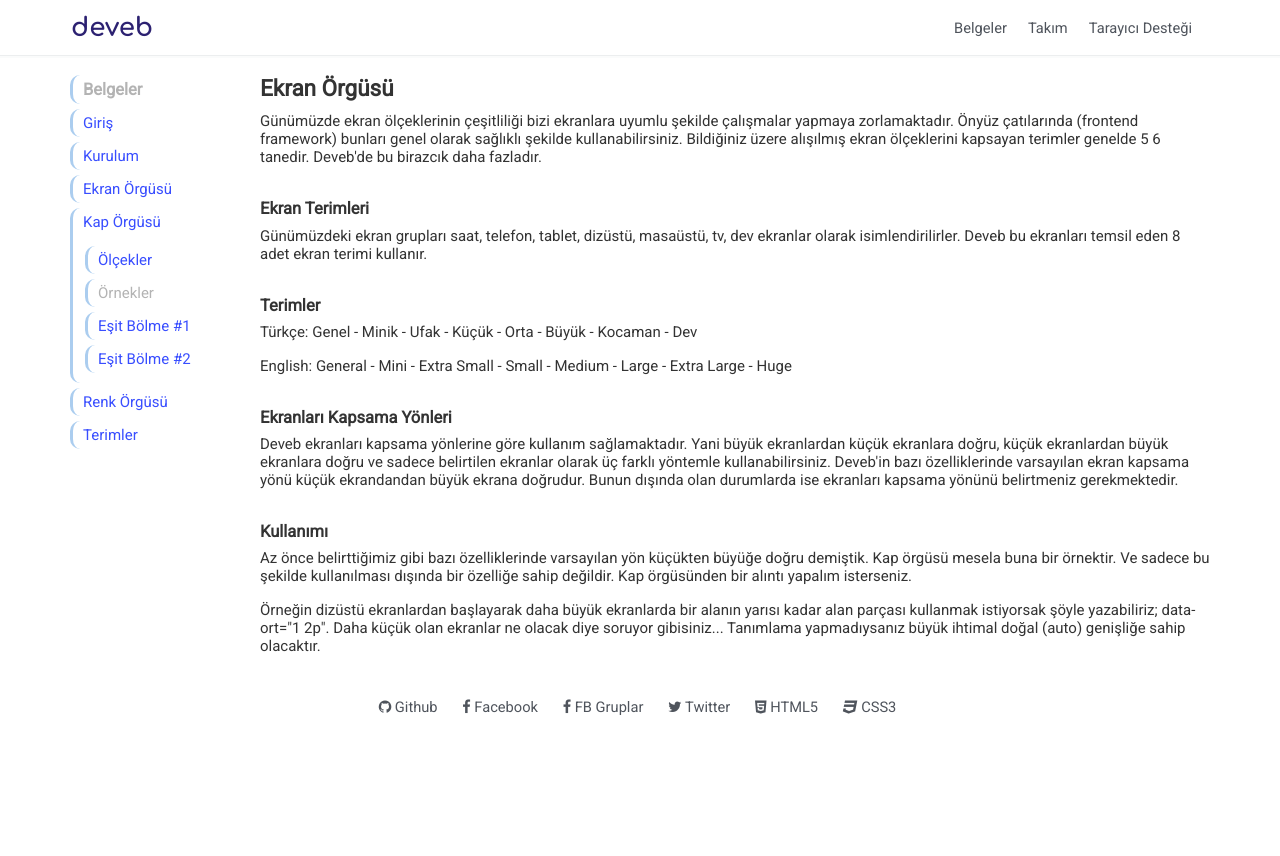
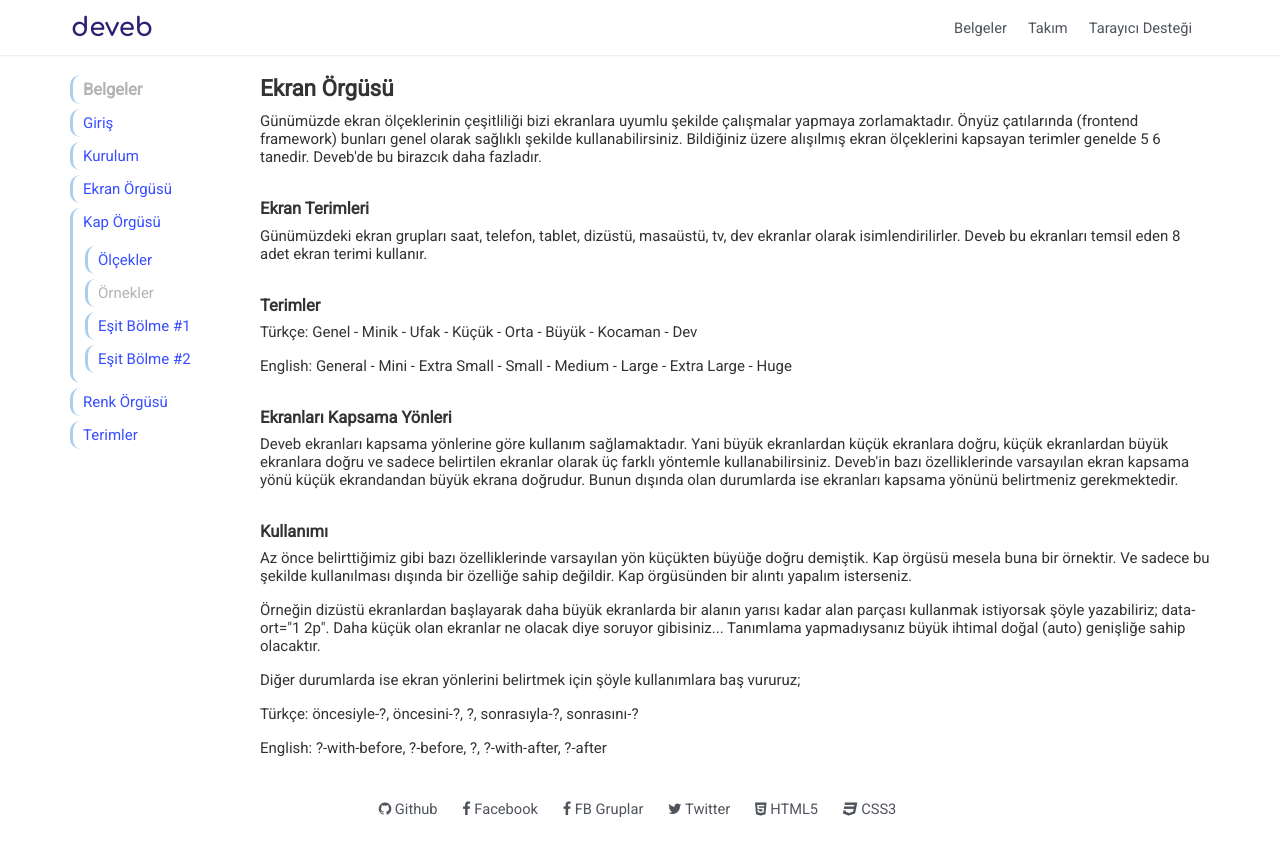
Before and after one commit to data-deveb/data-deveb.github.io, a Jekyll site: the page built from belgeler/ekran-orgusu.html, in a window 1280 px wide. Shown: the top 856 px of the page. Built offline with Jekyll 4.4.1, drawn with Linux system fonts in a browser that asks for light colours.

Commit message:
Güncelleme

```diff
--- a/belgeler/ekran-orgusu.html
+++ b/belgeler/ekran-orgusu.html
@@ -17,4 +17,7 @@ title: Ekran Örgüsü
     <h3>Kullanımı</h3>
     <p>Az önce belirttiğimiz gibi bazı özelliklerinde varsayılan yön küçükten büyüğe doğru demiştik. Kap örgüsü mesela buna bir örnektir. Ve sadece bu şekilde kullanılması dışında bir özelliğe sahip değildir. Kap örgüsünden bir alıntı yapalım isterseniz.</p>
     <p>Örneğin dizüstü ekranlardan başlayarak daha büyük ekranlarda bir alanın yarısı kadar alan parçası kullanmak istiyorsak şöyle yazabiliriz; data-ort="1 2p". Daha küçük olan ekranlar ne olacak diye soruyor gibisiniz... Tanımlama yapmadıysanız büyük ihtimal doğal (auto) genişliğe sahip olacaktır.</p>
+    <p>Diğer durumlarda ise ekran yönlerini belirtmek için şöyle kullanımlara baş vururuz;</p>
+    <p>Türkçe: öncesiyle-?, öncesini-?, ?, sonrasıyla-?, sonrasını-?</p>
+    <p>English: ?-with-before, ?-before, ?, ?-with-after, ?-after</p>
 </div>
```
